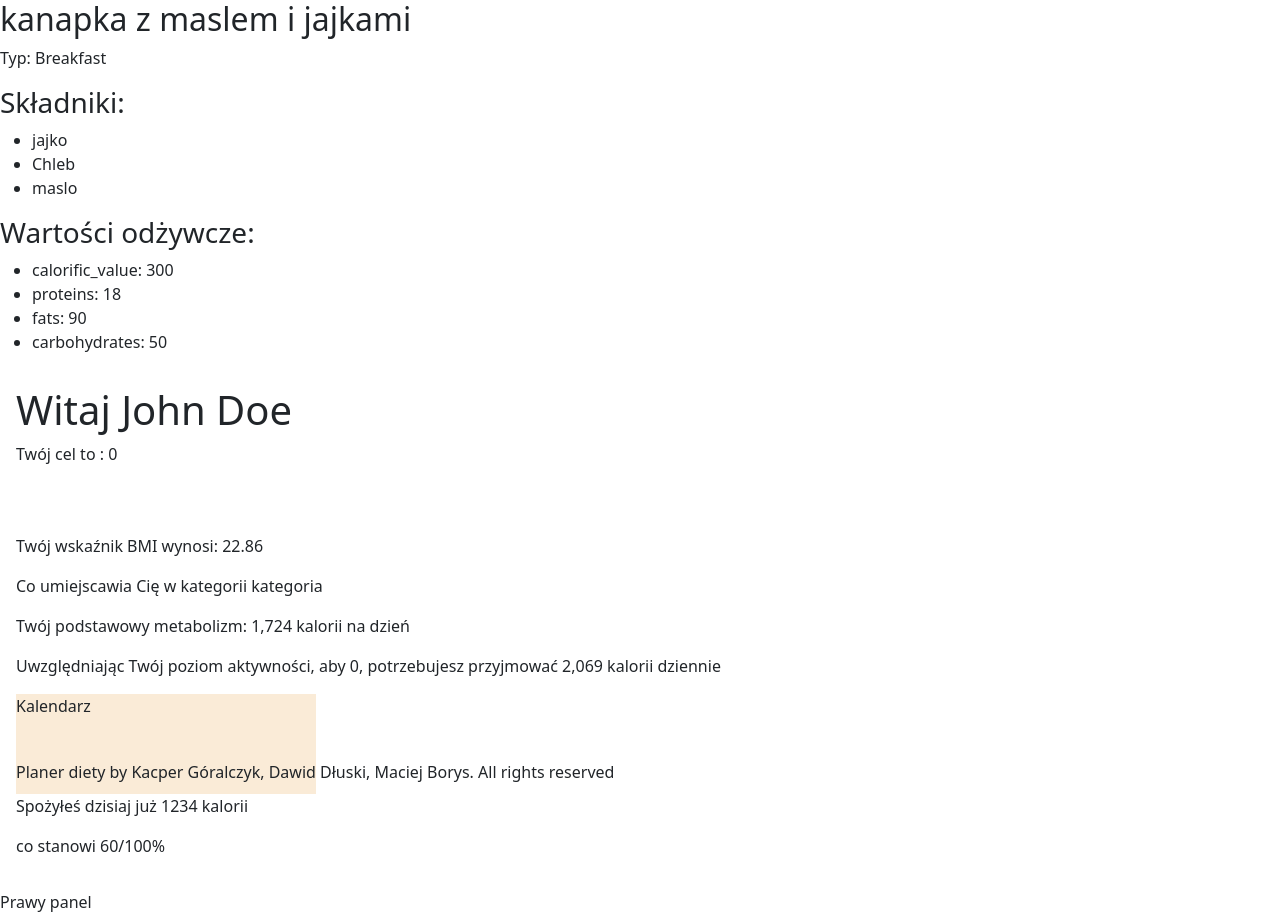
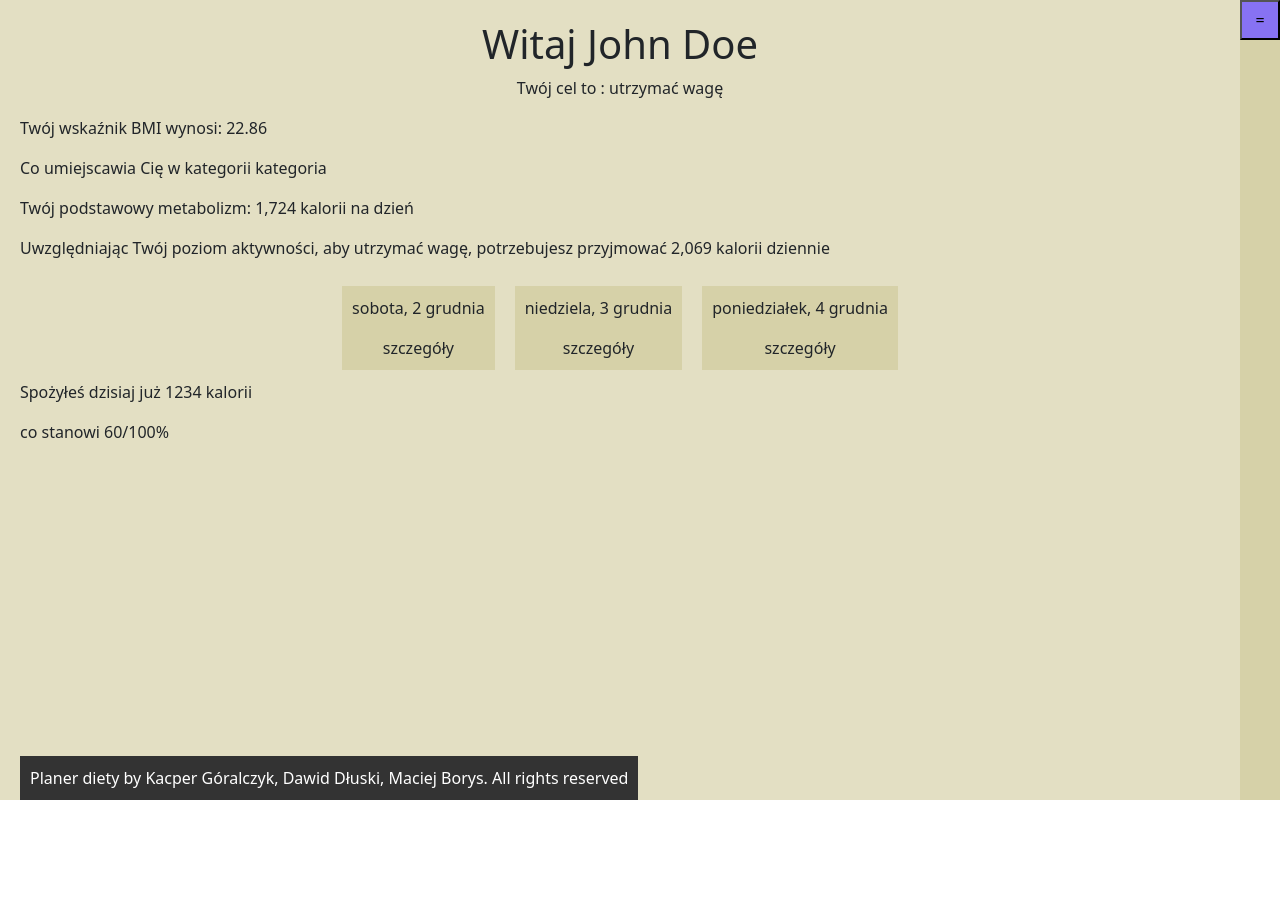
Before and after one commit to kacperx0m/Komponenty, an Angular app: page /login in a window 1280 px wide. Both pictures are taken after typing "Sample", "Sample" into the empty fields and a click on the input "Zaloguj". After the commit the page ends 800 px from the top, so only its background shows below. Built offline with nearby package versions, Linux system fonts and the light colour scheme.

Commit message:
usprawiono widok home, zmieniono user na klase

```diff
--- a/package.json
+++ b/package.json
@@ -20,6 +20,7 @@
     "@angular/router": "^15.2.0",
     "@ng-bootstrap/ng-bootstrap": "^16.0.0-rc.2",
     "boostrap": "^2.0.0",
+    "bootstrap": "^5.3.2",
     "bootstrap-icons": "^1.11.2",
     "rxjs": "~7.8.0",
     "tslib": "^2.3.0",
--- a/src/app/app.component.html
+++ b/src/app/app.component.html
@@ -1,2 +1,2 @@
-<app-meal></app-meal>
+<!-- <app-meal></app-meal> -->
 <router-outlet></router-outlet>
--- a/src/app/components/form/form.component.ts
+++ b/src/app/components/form/form.component.ts
@@ -37,7 +37,7 @@ export class FormComponent implements OnInit{
   onSubmit() {
     this.isSubmitted = true;
     if (this.reactiveForm.valid){
-      this.user = {};
+      // this.user = {};
       Object.assign(this.user, this.reactiveForm.value);
 
       const weight = this.user.weight;
--- a/src/app/components/home/home.component.css
+++ b/src/app/components/home/home.component.css
@@ -1,46 +1,64 @@
-.topPanel {
-    top: auto;
+.wrapper {
+    display: flex;
+    height: 100vh;
+    background: #d6d1a8;
 }
 
-.bottomPanel {
-    /* position: fixed;
-    bottom: 0; */
+.main {
+    flex-grow: 1;
+    padding: 20px;
+    background: #e3dfc3;
 }
 
-.bodyDetails {
-    margin-top: 20px;
+.rightPanelButton {
+    width: 40px;
+    height: 40px;
+    flex-shrink: 0;
+    display: grid;
+    place-items: center;
+    background: #8772f3;
+}
+
+.rightPanelButton:hover {
+    background: #6b57cf;
+}
+
+.rightPanel {
+    /* display: none; */
+    width: 200px;
+    flex-shrink: 0;
+    padding: 20px;
+    background: #8772f3;
+}
+
+.rightPanelOpen .rightPanel{
+    display: none;
+}
+
+header {
+    text-align: center;
+}
+
+footer {
+    margin-top: auto; /* Push the footer to the bottom */
+    background: #333;
+    color: white;
+    text-align: center;
+    padding: 10px;
+    position: absolute;
+    bottom: 0px;
 }
 
 .callendar {
-    height: 100px;
-    width: 300px;
-    background-color: antiquewhite;
+    display: flex;
+    align-items: center;
+    justify-content: center;
+    text-align: center;
 }
 
-.rightPanel {
-    background-color: #f4f4f4;
-    padding: 20px;
-    width: 300px;
-    box-shadow: 0 0 10px rgba(0, 0, 0, 0.1);
-    /* align-self: flex-end; */
-    position: fixed;
-    right: 0;
+.yesterday, .today, .tomorrow {
+    background: #d6d1a8;
+    padding: 10px;
+    margin: 10px;
+    width: auto;
 }
-
-footer {
-    margin-top: 20px;
-    position: fixed;
-    bottom: 0;
-}
-
-body {
-    margin: 0;
-    font-family: Arial, sans-serif;
-    display: flex;
-    flex-direction: column;
-}
-
-header, main, footer {
-    flex: 1;
-    padding: 1em;
-}
--- a/src/app/components/home/home.component.html
+++ b/src/app/components/home/home.component.html
@@ -1,3 +1,5 @@
+<div class="wrapper" [class.rightPanelOpen]="isRightPanelOpen">
+<div class="main">
 <header>
 <div class="topPanel">
     <h1 id="welcome">Witaj <span id="userName">{{user.name}}</span></h1>
@@ -5,7 +7,6 @@
 </div>
 </header>
 
-<main>
 <div class="bodyDetails">
     <p>Twój wskaźnik BMI wynosi:
     {{userBMI | number:'1.0-2'}}</p>
@@ -33,7 +34,20 @@
 
 
 <div class="callendar">
-    Kalendarz
+    <div class="yesterday">
+        <p>{{ yesterday }}</p>
+        szczegóły
+    </div>
+
+    <div class="today">
+        <p>{{ today }}</p>
+        szczegóły
+    </div>
+
+    <div class="tomorrow">
+        <p>{{ tomorrow }}</p>
+        szczegóły
+    </div>
 </div>
 
 
@@ -43,17 +57,27 @@
     <p>co stanowi <span>{{userCalories | number:'1.0-0'}}/100</span>%</p>
 </div>
 
-</main>
+<footer>
+    Planer diety by Kacper Góralczyk, Dawid Dłuski, Maciej Borys. All rights reserved
+</footer>
 
-<div class="righPanel">
+</div> <!-- end of main -->
+
+<button class="rightPanelButton" type="button" (click)="togglePanel()">
+    <span>=</span>
+</button>
+
+<div class="rightPanel">
     Prawy panel
+    <br>
+    Dzisiejsze posiłki:
+    <app-meal></app-meal>
 </div>
 
 
+</div>
 
-<footer>
-    Planer diety by Kacper Góralczyk, Dawid Dłuski, Maciej Borys. All rights reserved
-</footer>
+
 <!--
     jest jeszcze formula na idealna wage, mozna dodac
 
--- a/src/app/components/home/home.component.ts
+++ b/src/app/components/home/home.component.ts
@@ -15,6 +15,8 @@ export class HomeComponent implements OnInit{
   userTDEE: number;
   userCalories: number;
 
+  isRightPanelOpen: boolean = true;
+
   constructor(private calculateService: CalculateService) {}
 
   ngOnInit(): void {
@@ -28,4 +30,25 @@ export class HomeComponent implements OnInit{
     this.userCalories = this.calculateService.calculatePercentage(1234);
   }
 
+  togglePanel() {
+    this.isRightPanelOpen = !this.isRightPanelOpen;
+  }
+
+  currentDate: Date = new Date();
+  today: string = this.formatDate(this.currentDate);
+  yesterday: string = this.formatDate(this.getPreviousDate(this.currentDate));
+  tomorrow: string = this.formatDate(this.getNextDate(this.currentDate));
+
+  private formatDate(date: Date): string {
+    const options: Intl.DateTimeFormatOptions = { day: 'numeric', month: 'long', weekday: 'long' };
+    return date.toLocaleDateString('pl-PL', options);
+  }
+
+  private getPreviousDate(date: Date): Date {
+    return new Date(date.getTime() - 24 * 60 * 60 * 1000);
+  }
+
+  private getNextDate(date: Date): Date {
+    return new Date(date.getTime() + 24 * 60 * 60 * 1000);
+  }
 }
--- a/src/app/goal.enum.ts
+++ b/src/app/goal.enum.ts
@@ -1,5 +1,5 @@
 export enum Goal {
-    "schudnąć",
-    "utrzymać wagę",
-    "przytyć",
+    schudnac = "schudnąć",
+    utrzymac = "utrzymać wagę",
+    przytyc = "przytyć",
 }
--- a/src/app/services/calculate.service.ts
+++ b/src/app/services/calculate.service.ts
@@ -7,19 +7,18 @@ import { Goal } from '../goal.enum';
 })
 export class CalculateService {
 
-  user: User = {
+  user: User = new User(
 
-      username: 'exampleUser',
-      password: 'examplePassword',
-      name: 'John Doe',
-      weight: 70,
-      height: 175,
-      age: 25,
-      goal: 0,
-      gender: 'm',
-      activityLevel: 'niski',
-
-  };
+      'exampleUser',
+      'examplePassword',
+      'John Doe',
+      70,
+      175,
+      25,
+      Goal.utrzymac,
+      'm',
+      'niski',
+  );
 
 
   bmi: number;
--- a/src/app/user.ts
+++ b/src/app/user.ts
@@ -1,8 +1,8 @@
 import { Goal } from "./goal.enum";
 
-export interface User {
-    username?: string;
-    password?: string;
+export class User {
+    private username: string;
+    private password: string;
     name?: string;
     weight?: number;
     height?: number;
@@ -10,4 +10,32 @@ export interface User {
     goal?: Goal;
     gender?: string;
     activityLevel?: string;
+
+    constructor(username: string, password: string, name: string, weight: number, height: number, age: number, goal: Goal, gender: string, activityLevel: string) {
+        this.username = username;
+        this.password = password;
+        this.name = name;
+        this.weight = weight;
+        this.height = height;
+        this.age = age;
+        this.goal = goal;
+        this.gender = gender;
+        this.activityLevel = activityLevel;
+    }
+
+    setUsername(username: string): void {
+        this.username = username;
+    }
+
+    setPassword(password: string): void {
+        this.password = password;
+    }
+
+    getUsername(): string {
+        return this.username;
+    }
+
+    getPassword(): string {
+        return this.password;
+    }
 }
```
Also changed, not shown: 1 other file (tests, documents, lock files or other folders).
